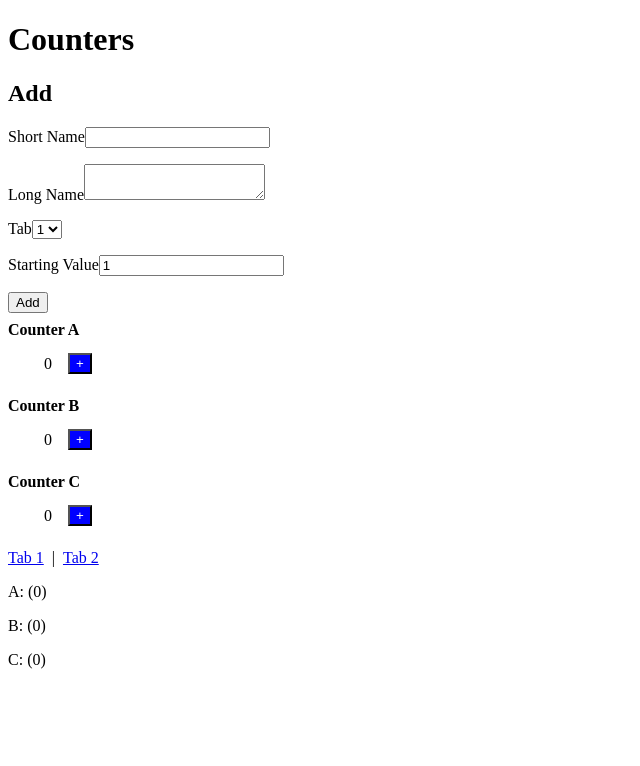
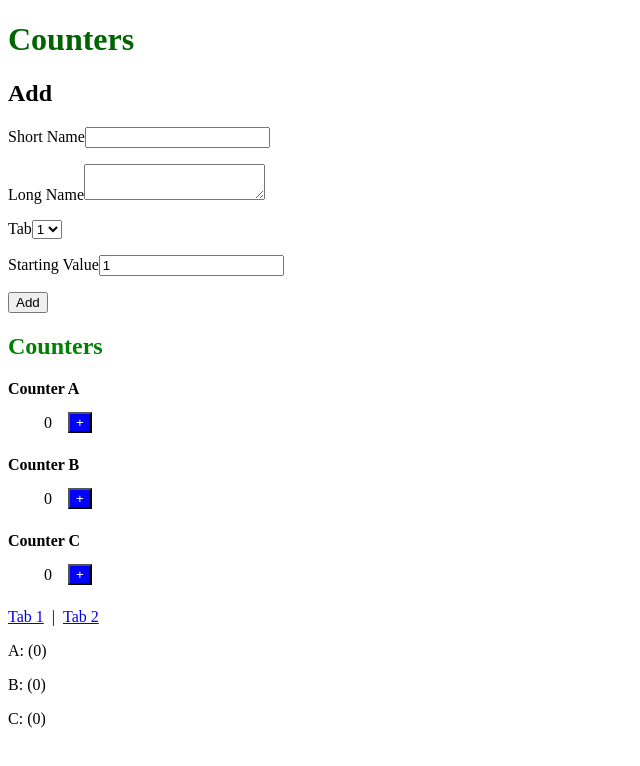
Before and after one commit to nickassembly/react-vite, a React (Vite) app: page / in a window 1280 px wide. Shown: the top 766 px of the page, without its empty margins (0-640 px from the left). Built offline with nearby package versions, Linux system fonts and the light colour scheme.

Commit message:
added css module

```diff
--- a/src/App.css
+++ b/src/App.css
@@ -0,0 +1,3 @@
+.header {
+    color: darkgreen;
+}
--- a/src/App.jsx
+++ b/src/App.jsx
@@ -23,7 +23,7 @@ function App() {
                 <CounterDispatchContext.Provider value={counterDispatch}>
                     <TabContext.Provider value={visibleTab}>
                         <TabDispatchContext.Provider value={tabDispatch}>
-                            <h1>Counters</h1>
+                            <h1 class="header">Counters</h1>
                             <section>
                                 <AddCounter />
                             </section>
--- a/src/components/CounterList.jsx
+++ b/src/components/CounterList.jsx
@@ -3,6 +3,7 @@ import { useDocumentTitle } from "../hooks/useDocumentTitle.js";
 import { CounterContext, TabContext } from "../contexts/context.js";
 import { Counter } from "./Counter.jsx";
 import { useMemo } from "react";
+import styles from './CounterList.module.css';
 
 export function CounterList() {
     const counterData = useContext(CounterContext);
@@ -15,6 +16,7 @@ export function CounterList() {
     }, [counterData, visibleTab]);
     return (
         <section>
+            <h2 className={styles.header}>Counters</h2>
             { counterData.map((counter) => (
                 <Counter counter={counter} key={counter.id} />
             ))}
--- /dev/null
+++ b/src/components/CounterList.module.css
@@ -0,0 +1,3 @@
+.header {
+    color: green;
+}
```
